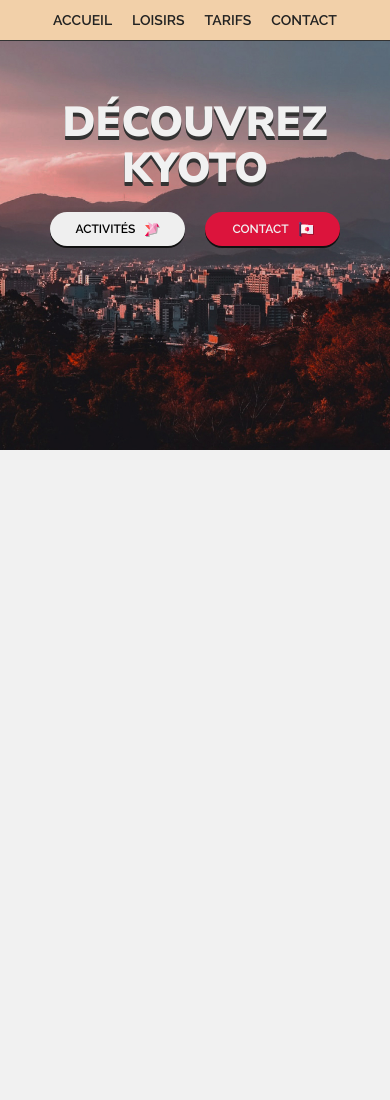
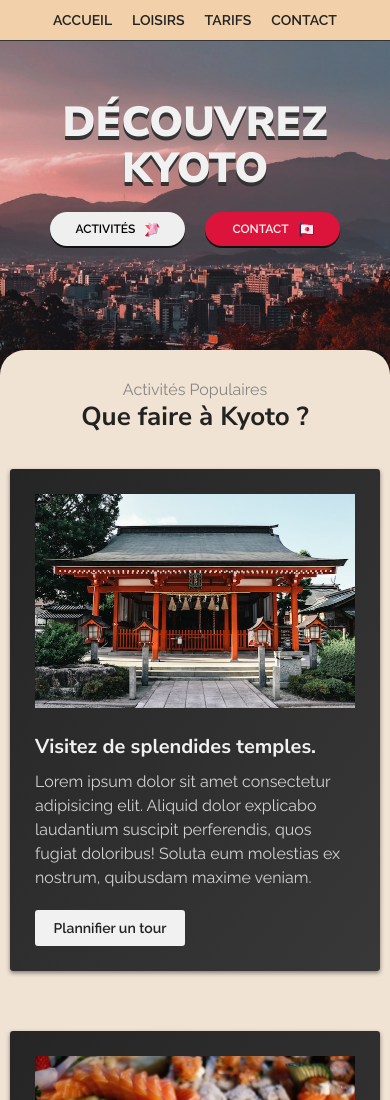
Before and after one commit to Mouloud78/travel-estate, a plain HTML site: page index.html in a window 390 px wide. Shown: the top 1100 px of the page. Before the commit the page ends 844 px from the top, so only its background shows below. Drawn offline with Linux system fonts and the light colour scheme.

Commit message:
activities section

```diff
--- a/index.html
+++ b/index.html
@@ -21,7 +21,7 @@
       href="./ressources/icons-pack/046-kimono.svg"
     />
   </head>
-  <body>
+  <!-- Header -->
     <header id="accueil">
       <nav>
         <a href="#accueil">Accueil</a>
@@ -42,6 +42,45 @@
           <img src="ressources/icons-pack/049-japan.svg" alt="" />
         </button>
       </div>
-    <!-- </header> -->
+    <!-- Header -->
+
+    <main>
+       <section class="activities-section" id="loisirs">
+
+        <div class="negativ-container container">
+
+        <p class="surtitle">Activités Populaires</p>
+        <h2 class="heading-2">Que faire à Kyoto ?</h2>
+
+        <div class="activity-container activity-1">
+          <img src="ressources/temple-activity.jpg" alt="temples">
+          <div class="activity-description">
+            <h3 class="activity-heading">Visitez de splendides temples.</h3>
+            <p>Lorem ipsum dolor sit amet consectetur adipisicing elit. Aliquid dolor explicabo laudantium suscipit perferendis, quos fugiat doloribus! Soluta eum molestias ex nostrum, quibusdam maxime veniam.</p>
+
+            <a class="activity-link" href="#contact">Plannifier un tour</a>
+          </div>
+        </div>
+
+        <div class="activity-container activity-2">
+          <div class="activity-description">
+            <h3 class="activity-heading">Dégustez de déliceux mets.</h3>
+            <p>Lorem ipsum dolor sit amet consectetur adipisicing elit. Aliquid dolor explicabo laudantium suscipit perferendis, quos fugiat doloribus! Soluta eum molestias ex nostrum, quibusdam maxime veniam.</p>
+            <a class="activity-link" href="#contact">Plannifier un tour</a>
+          </div>
+          <img src="ressources/asian-food.jpg" alt="nourriture asiatique">
+        </div>
+
+        <div class="activity-container activity-3">
+          <img src="ressources/japan-life.jpg" alt="rue japonaise">
+          <div class="activity-description">
+            <h3 class="activity-heading">Vivez comme un local.</h3>
+            <p>Lorem ipsum dolor sit amet consectetur adipisicing elit. Aliquid dolor explicabo laudantium suscipit perferendis, quos fugiat doloribus! Soluta eum molestias ex nostrum, quibusdam maxime veniam.</p>
+            <a class="activity-link" href="#contact">Plannifier un tour</a>
+          </div>
+        </div>
+      </div>
+      </section>
+    </main>
   </body>
 </html>
--- a/style.css
+++ b/style.css
@@ -95,9 +95,33 @@ input {
   text-shadow: 0 3px 0px var(--lighter-dark), 0 4px 0px var(--lighter-dark);
 }
 
+.heading-2 {
+  font-size: var(--fs-40);
+  font-family: var(--accent-font);
+}
+
+.surtitle,
+.heading-2 {
+  text-align: center;
+}
+
+.surtitle {
+  color: var(--gray);
+  font-size: var(--fs-18);
+  font-weight: 400;
+}
+
 @media (max-width: 768px) {
   .main-heading {
     font-size: var(--fs-42);
+  }
+
+  .heading-2 {
+    font-size: var(--fs-26);
+  }
+
+  .surtitle {
+    font-size: var(--fs-16);
   }
 }
 
@@ -210,3 +234,122 @@ nav a:hover {
     min-height: 450px;
   }
 }
+
+/* Activities section*/
+.activities-section {
+  padding: 0 10px 62px;
+  background-image: var(--striped-pinky);
+}
+
+.negativ-container {
+  transform: translateY(-100px);
+  background-color: var(--almond);
+  border-radius: 25px;
+  padding: 40px 25px 112px;
+  position: relative;
+  box-shadow: var(--shadow-sm);
+}
+
+.negativ-container .heading-2 {
+  margin-bottom: 60px;
+}
+
+.activity-container {
+  max-width: 825px;
+  margin: 0 auto;
+  min-height: 300px;
+  display: flex;
+  border-radius: 3px;
+  box-shadow: var(--shadow-sm);
+  background-image: var(--dark-right);
+}
+
+.activity-2 {
+  background-color: var(--dark-left);
+}
+
+.activity-container:not(.activity-3) {
+  margin-bottom: 60px;
+}
+
+.activity-container img {
+  width: 50%;
+  padding: 25px;
+  object-fit: cover;
+}
+
+.activity-description {
+  display: flex;
+  flex-direction: column;
+  padding: 25px;
+  color: var(--light-white);
+}
+
+.activity-heading {
+  font-family: var(--accent-font);
+  font-size: var(--fs-20);
+  margin-bottom: 10px;
+}
+
+.activity-description p {
+  line-height: 1.5;
+  margin-bottom: 20px;
+  color: var(--light-gray);
+}
+
+.activity-link {
+  margin-top: auto;
+  min-width: 150px;
+  align-self: flex-start;
+  text-decoration: none;
+  text-align: center;
+  padding: 10px 14px;
+  border: none;
+  border-radius: 3px;
+  cursor: pointer;
+  font-size: var(--fs-14);
+  font-weight: 600;
+  background-color: var(--light-white);
+  color: var(--dark-base);
+}
+
+.activity-link:hover {
+  background-color: var(--active-light-white);
+}
+
+@media (max-width: 768px) {
+  .activities-section {
+    padding: 0;
+  }
+
+  .negativ-container .heading-2 {
+    margin-bottom: 35px;
+  }
+
+  .negativ-container {
+    padding: 30px 10px 90px;
+  }
+
+  .activity-container {
+    max-width: 500px;
+    flex-wrap: wrap;
+  }
+
+  .activity-2 .activity-description {
+    order: 2;
+  }
+
+  .activity-2 img {
+    order: 1;
+  }
+
+  .activity-container img {
+    width: 100%;
+    padding: 25px;
+  }
+
+  .activity-description {
+    padding: 0px 25px 25px;
+    width: 100%;
+  }
+}
```
